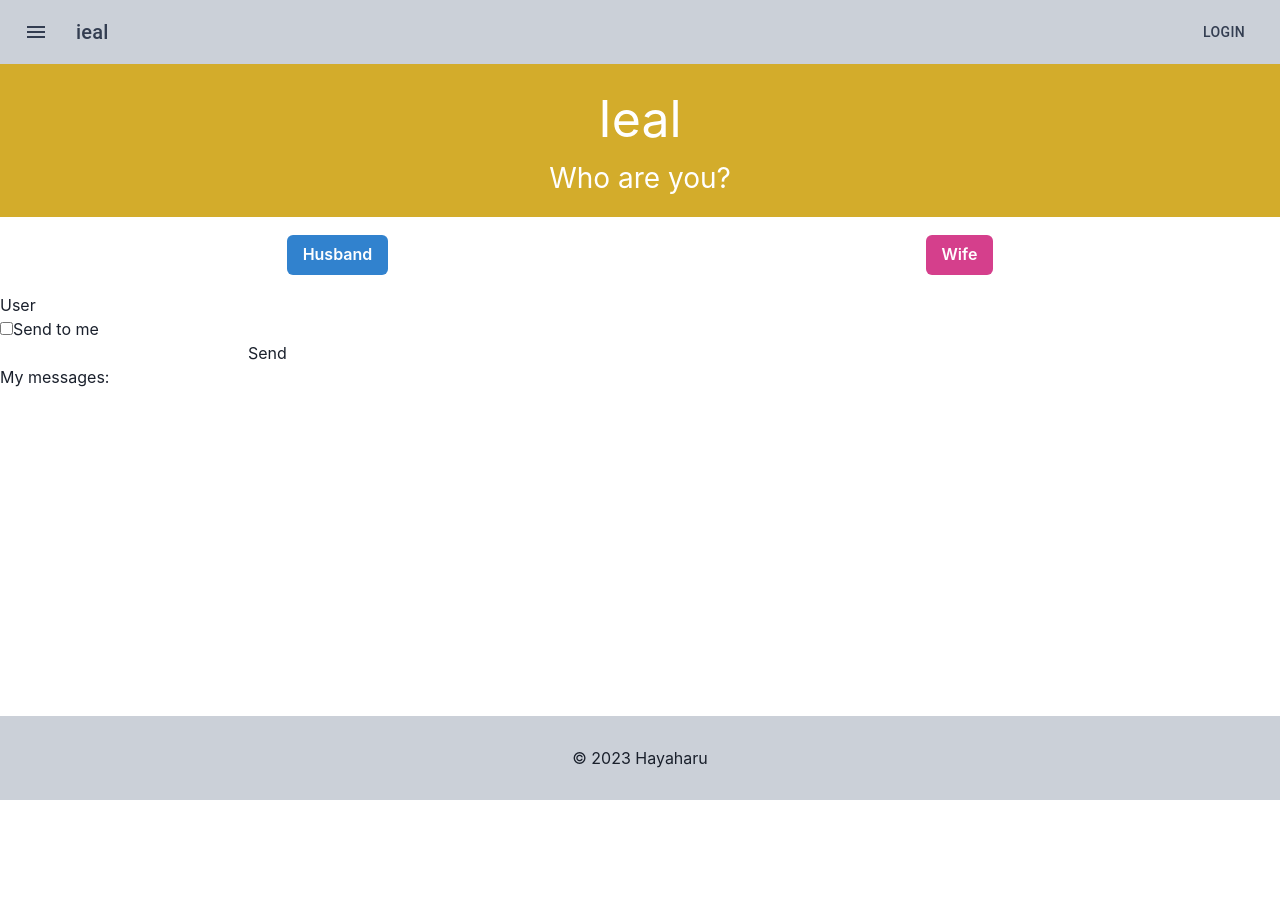
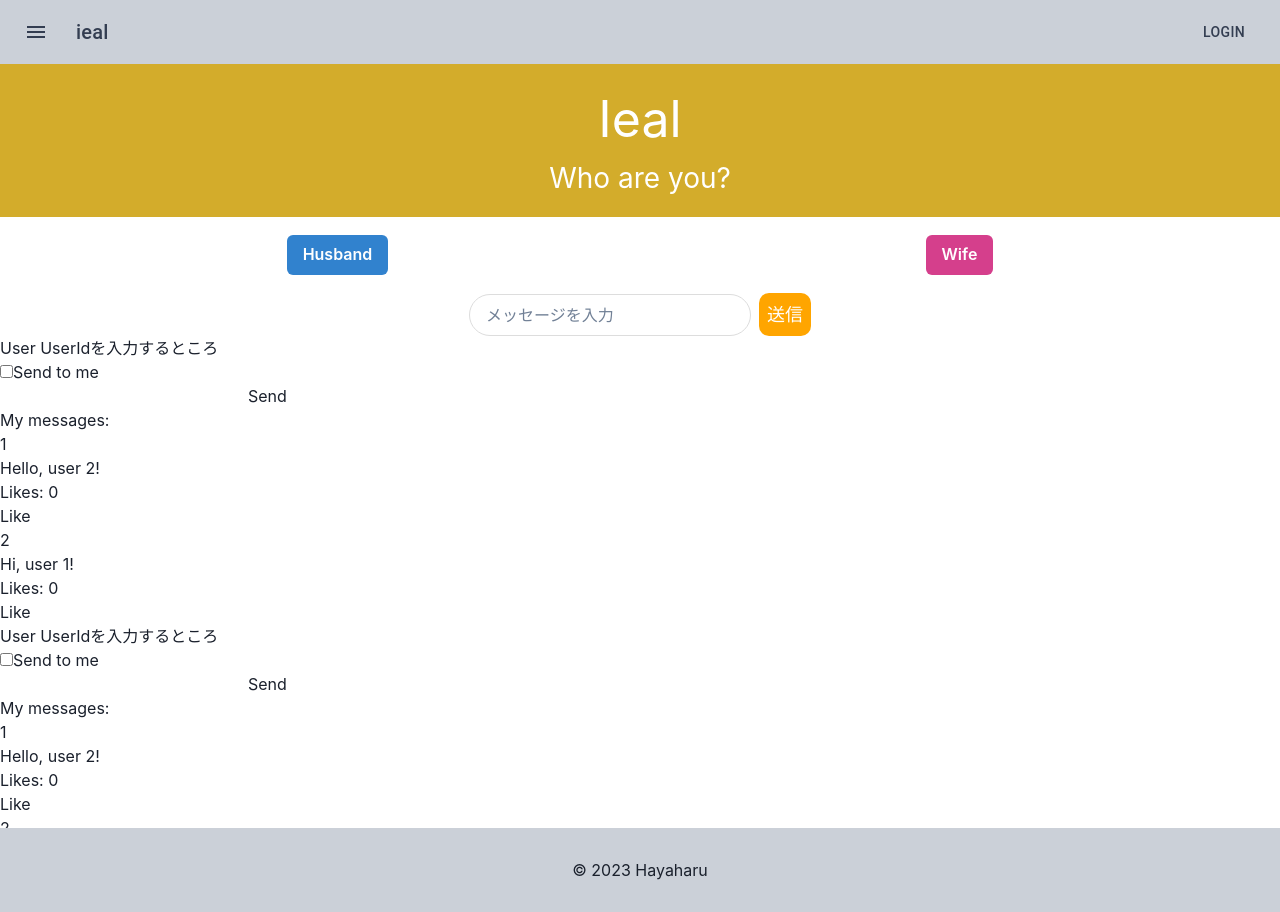
Before and after one commit to haruharu3220/20230213_homework, a React (Vite) app in the folder ieal/: page / in a window 1280 px wide. Before the commit the page ends 800 px from the top, so only its background shows below. Built offline with nearby package versions, Linux system fonts and the light colour scheme.

Commit message:
押したボタンのクラス名を取得する関数を作成

```diff
--- a/ieal/src/App.jsx
+++ b/ieal/src/App.jsx
@@ -12,7 +12,7 @@ import { PrimaryButton } from './components/atoms/button/PrimaryButton';
 import { SecondButton } from './components/atoms/button/SecondButton';
 import { SearchInput } from './components/molecules/SearchInput';
 import { CommentCard } from './components/organism/CommentCard';
-import { UserPage } from './pages/Chat';
+import { Chat } from './pages/Chat';
 
 
 const user = {
@@ -40,7 +40,7 @@ const App = () => {
         <p>FC</p> */}
 
         {/* <CommentCard user={user}/> */}
-        <UserPage/>
+        <Chat userId="UserIdを入力するところ" selectedUser={1}/>
         <Footer />
     </BodyStyle>
   );
--- a/ieal/src/components/Hero.jsx
+++ b/ieal/src/components/Hero.jsx
@@ -1,12 +1,25 @@
-import { useState } from 'react'
+import React, { useState } from 'react';
 import { Wife } from '../pages/wife';
 import { Husband } from '../pages/husband';
 import { BrowserRouter, Routes, Route, Link,  } from "react-router-dom";
 import  styled  from "styled-components";
 // import { Button } from '@mui/material';
 import { Button, ButtonGroup, ChakraProvider } from '@chakra-ui/react';
+import { PrimaryButton } from './atoms/button/PrimaryButton';
+import { SearchInput } from './molecules/SearchInput';
+import { Chat } from '../pages/Chat';
 
 export const Hero = () =>{
+
+    const [player, setPlayer] = useState('');
+
+    const selectPlayer = () =>{
+        const className = event.target.className;
+        setPlayer(className);
+        return;
+    }
+
+
     return(
         <>
             <HeroStyle>
@@ -17,10 +30,10 @@ export const Hero = () =>{
                 <LinkStyle>
                     <ChakraProvider>
                         <Button colorScheme='blue'>
-                            <Link to="/husband">Husband</Link>
+                            <Link to="/husband" className="husband" onClick={selectPlayer}>Husband</Link>
                         </Button>
                         <Button colorScheme='pink'>
-                            <Link to="/wife">Wife</Link>
+                            <Link to="/wife" className="wife" onClick={selectPlayer}>Wife</Link>
                         </Button>
                     </ChakraProvider>
                 </LinkStyle>
@@ -28,7 +41,12 @@ export const Hero = () =>{
                     <Route path="/husband" element={<Husband />} />
                     <Route path="/wife" element={<Wife />} />
                 </Routes>
+                <SearchInput/>
+                <Chat userId="UserIdを入力するところ" selectedUser={1}/>
+                <p>{player}</p>
             </BrowserRouter>
+
+
         </>
     );
 };
--- a/ieal/src/components/atoms/button/BaseButton.jsx
+++ b/ieal/src/components/atoms/button/BaseButton.jsx
@@ -1,11 +1,11 @@
 import styled from "styled-components";
 
 export const BaseButton = styled.button`
-    padding: 18px;
+    padding: 8px;
     color: #fff;
     text-align: center;
-    border-radius: 999px;
-    font-size:50px;
+    border-radius: 10px;
+    font-size:18px;
     margin:0px;
     &:hover {
         cursor:pointer;
--- a/ieal/src/components/atoms/button/PrimaryButton.jsx
+++ b/ieal/src/components/atoms/button/PrimaryButton.jsx
@@ -9,5 +9,5 @@ export const PrimaryButton = (props) => {
 };
 
 const SButton = styled(BaseButton)`
-    background-color: red;
+    background-color: orange;
 `;
--- a/ieal/src/components/molecules/SearchInput.jsx
+++ b/ieal/src/components/molecules/SearchInput.jsx
@@ -4,14 +4,14 @@ import  styled  from "styled-components";
 
 export const SearchInput = () => {
     return(
-        <div>
+        <SBody>
             <SContainer>
-                <Input placeholder="検索条件を入力" />
+                <Input placeholder="メッセージを入力" />
                 <SButtonWrapper>
-                    <PrimaryButton>検索</PrimaryButton>
+                    <PrimaryButton2>送信</PrimaryButton2>
                 </SButtonWrapper>
             </SContainer>
-        </div>
+        </SBody>
 
     );
 
@@ -24,4 +24,17 @@ const SContainer = styled.div`
 
 const SButtonWrapper = styled.div`
     padding-left:8px;
+
 `;
+
+
+const PrimaryButton2 = styled(PrimaryButton)`
+    background-color: red;
+
+`;
+
+const SBody = styled.div`
+    display: flex;
+    justify-content: center;
+    align-items: center;
+`;
--- a/ieal/src/pages/Chat.jsx
+++ b/ieal/src/pages/Chat.jsx
@@ -1,6 +1,6 @@
 import React, { useState } from 'react';
 
-export const UserPage = ({ userId, selectedUser }) =>{
+export const Chat = ({ userId, selectedUser }) =>{
   const [message, setMessage] = useState('');
   const [toMe, setToMe] = useState(false);
   const [messages, setMessages] = useState([
@@ -44,8 +44,10 @@ export const UserPage = ({ userId, selectedUser }) =>{
       <ul>
         {filteredMessages.map(m => (
           <li key={m.id}>
+            <p>{m.id}</p>
             <p>{m.text}</p>
             <p>Likes: {m.likes}</p>
+
             <button onClick={() => setMessages(messages.map(msg => msg.id === m.id ? { ...msg, likes: msg.likes + 1 } : msg))}>Like</button>
           </li>
         ))}
@@ -53,5 +55,3 @@ export const UserPage = ({ userId, selectedUser }) =>{
     </div>
   );
 }
-
-export default UserPage;
```
